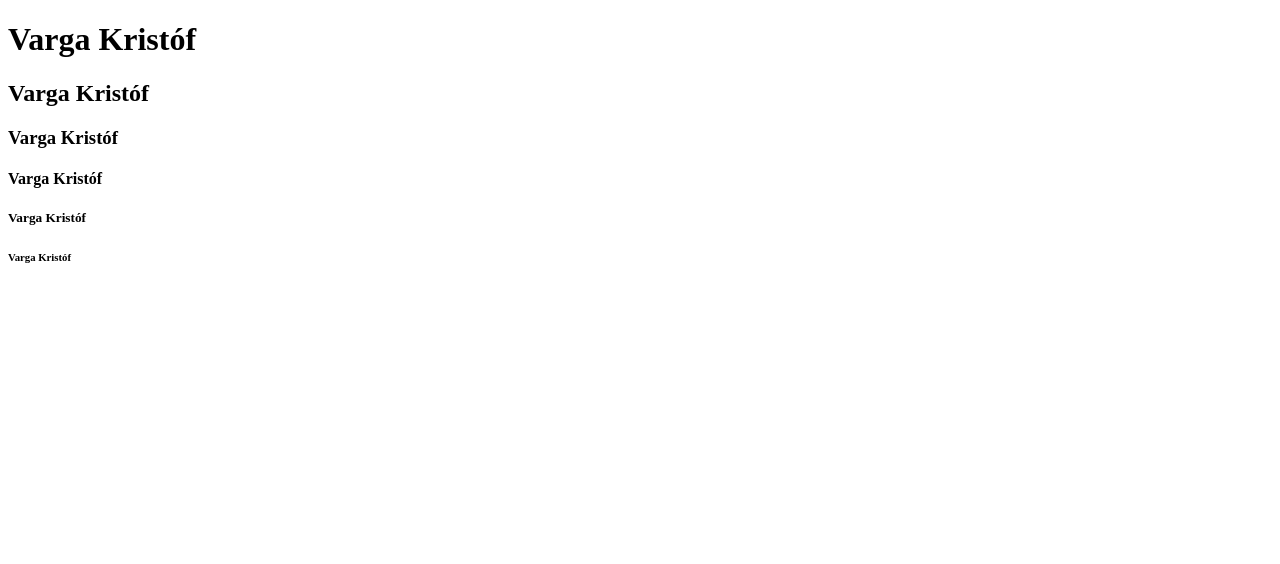
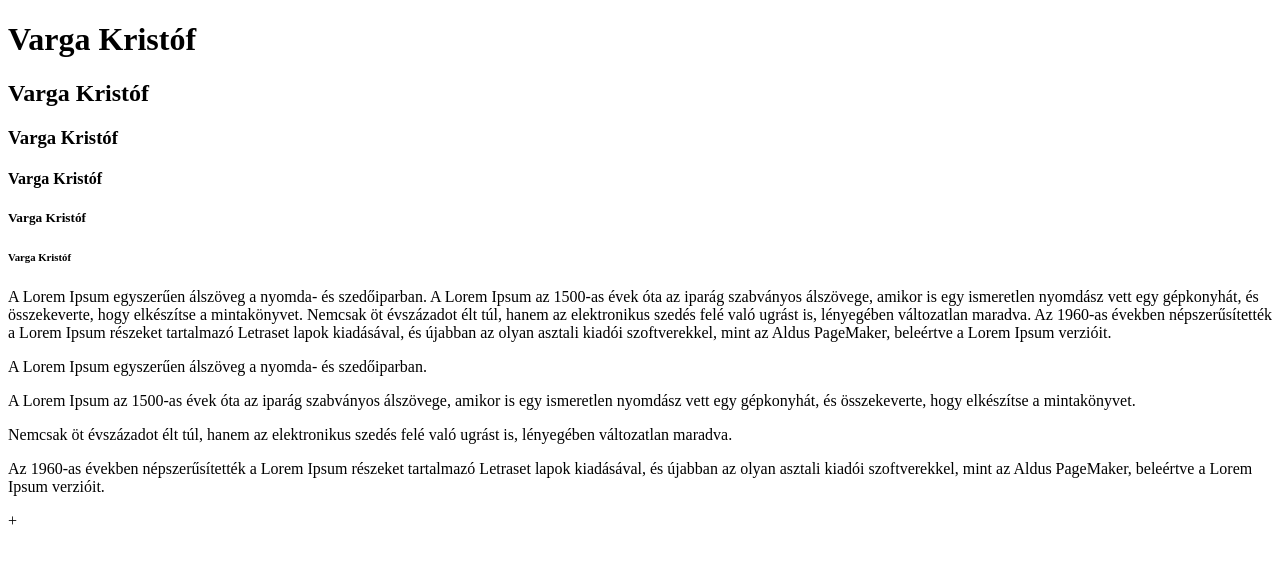
Before and after one commit to vargak99/weboldalam, a plain HTML site: page index.html in a window 1280 px wide. Drawn offline with Linux system fonts and the light colour scheme.

Commit message:
Bekezdések

```diff
--- a/index.html
+++ b/index.html
@@ -12,5 +12,11 @@
     <h4>Varga Kristóf</h4>
     <h5>Varga Kristóf</h5>
     <h6>Varga Kristóf</h6>
+<p>A Lorem Ipsum egyszerűen álszöveg a nyomda- és szedőiparban. A Lorem Ipsum az 1500-as évek óta az iparág szabványos álszövege, amikor is egy ismeretlen nyomdász vett egy gépkonyhát, és összekeverte, hogy elkészítse a mintakönyvet. Nemcsak öt évszázadot élt túl, hanem az elektronikus szedés felé való ugrást is, lényegében változatlan maradva. Az 1960-as években népszerűsítették a Lorem Ipsum részeket tartalmazó Letraset lapok kiadásával, és újabban az olyan asztali kiadói szoftverekkel, mint az Aldus PageMaker, beleértve a Lorem Ipsum verzióit.</p>
+<p>A Lorem Ipsum egyszerűen álszöveg a nyomda- és szedőiparban.</p>
+<p>A Lorem Ipsum az 1500-as évek óta az iparág szabványos álszövege, amikor is egy ismeretlen nyomdász vett egy gépkonyhát, és összekeverte, hogy elkészítse a mintakönyvet.</p>
+<p> Nemcsak öt évszázadot élt túl, hanem az elektronikus szedés felé való ugrást is, lényegében változatlan maradva.</p>
+<p> Az 1960-as években népszerűsítették a Lorem Ipsum részeket tartalmazó Letraset lapok kiadásával, és újabban az olyan asztali kiadói szoftverekkel, mint az Aldus PageMaker, beleértve a Lorem Ipsum verzióit.</p>+
+
 </body>
 </html>
```
